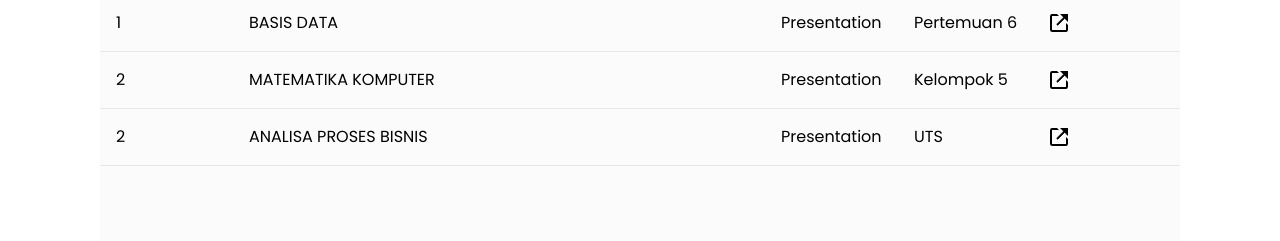
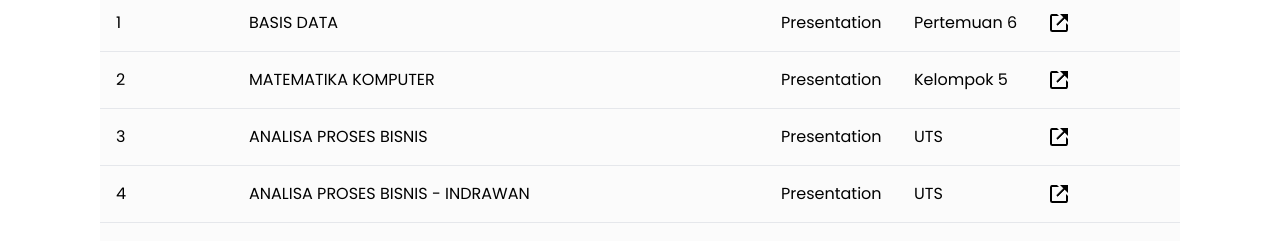
Before and after one commit to JuliAstaa/assigment-link, a website: page index.html in a window 1280 px wide. Shown: the part 69-310 px from the top of the page. Drawn offline with Linux system fonts and the light colour scheme.

Commit message:
add indra's link

```diff
--- a/index.html
+++ b/index.html
@@ -95,7 +95,7 @@
           <div
             class="main-content lg:gap-4 p-4 w-full h-full border-b grid lg:grid-cols-8 grid-cols-8 content-center"
           >
-            <div class="dark:text-white text-xs lg:text-base w-auto">2</div>
+            <div class="dark:text-white text-xs lg:text-base w-auto">3</div>
             <div
               class="lg:col-span-4 col-span-2 dark:text-white text-xs lg:text-base"
             >
@@ -125,6 +125,39 @@
               </a>
             </div>
           </div>
+          <div
+            class="main-content lg:gap-4 p-4 w-full h-full border-b grid lg:grid-cols-8 grid-cols-8 content-center"
+          >
+            <div class="dark:text-white text-xs lg:text-base w-auto">4</div>
+            <div
+              class="lg:col-span-4 col-span-2 dark:text-white text-xs lg:text-base"
+            >
+              ANALISA PROSES BISNIS - INDRAWAN
+            </div>
+            <div
+              class="dark:text-white text-xs lg:text-base col-span-2 lg:col-span-1"
+            >
+              <h1>Presentation</h1>
+            </div>
+            <div
+              class="dark:text-white text-xs lg:text-base col-span-2 lg:col-span-1"
+            >
+              <h1>UTS</h1>
+            </div>
+            <div>
+              <a
+                target="_blank"
+                href="https://www.canva.com/design/DAGWhLq654w/UOoUX9_4we8IaVnfmeItHA/edit?utm_content=DAGWhLq654w&utm_campaign=designshare&utm_medium=link2&utm_source=sharebutton"
+                class="w-full"
+              >
+                <img
+                  class="w-4 lg:w-auto link-external"
+                  src="icon/link-light.png"
+                  alt=""
+                />
+              </a>
+            </div>
+          </div>
         </div>
       </div>
     </div>
```
